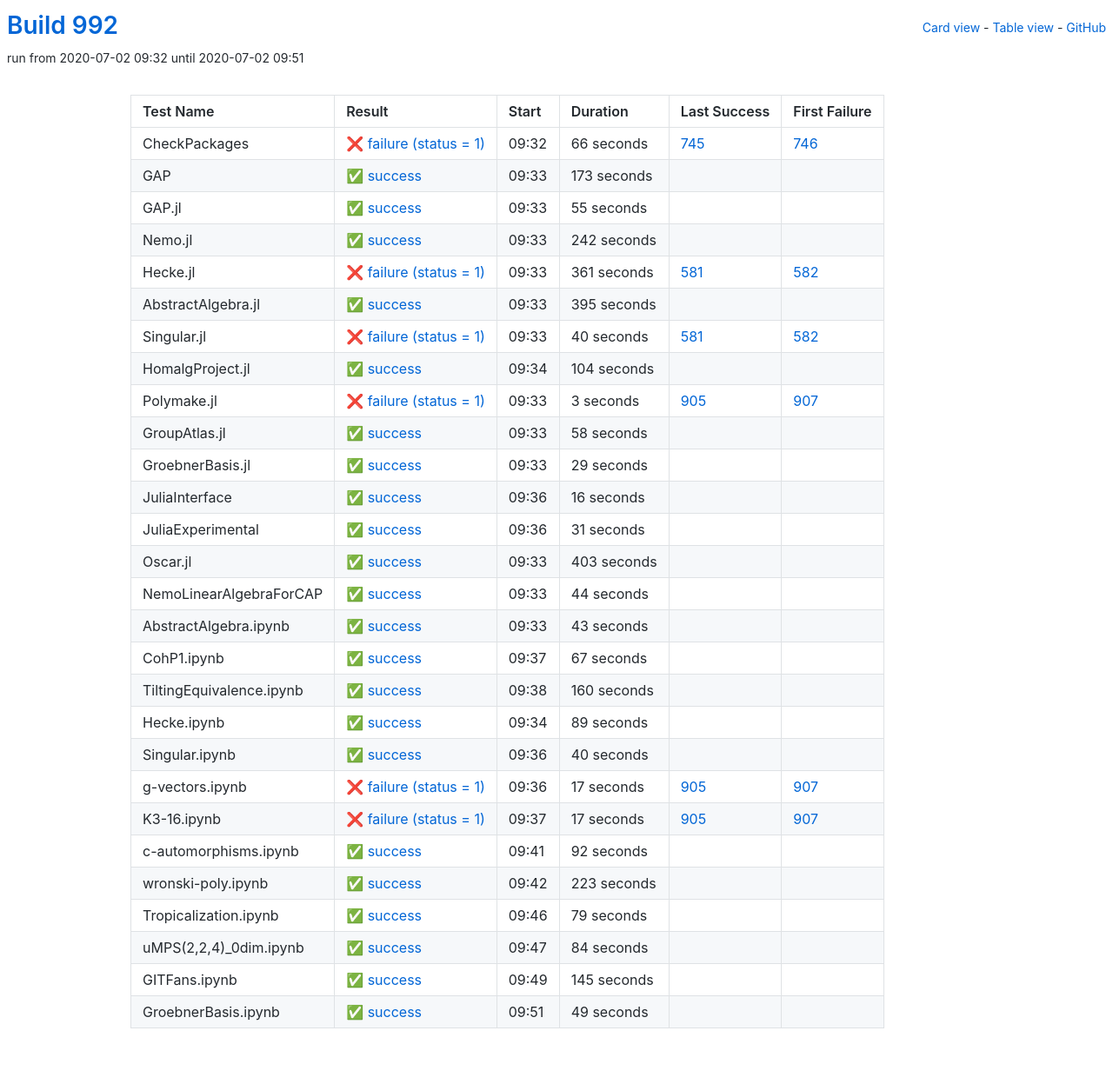
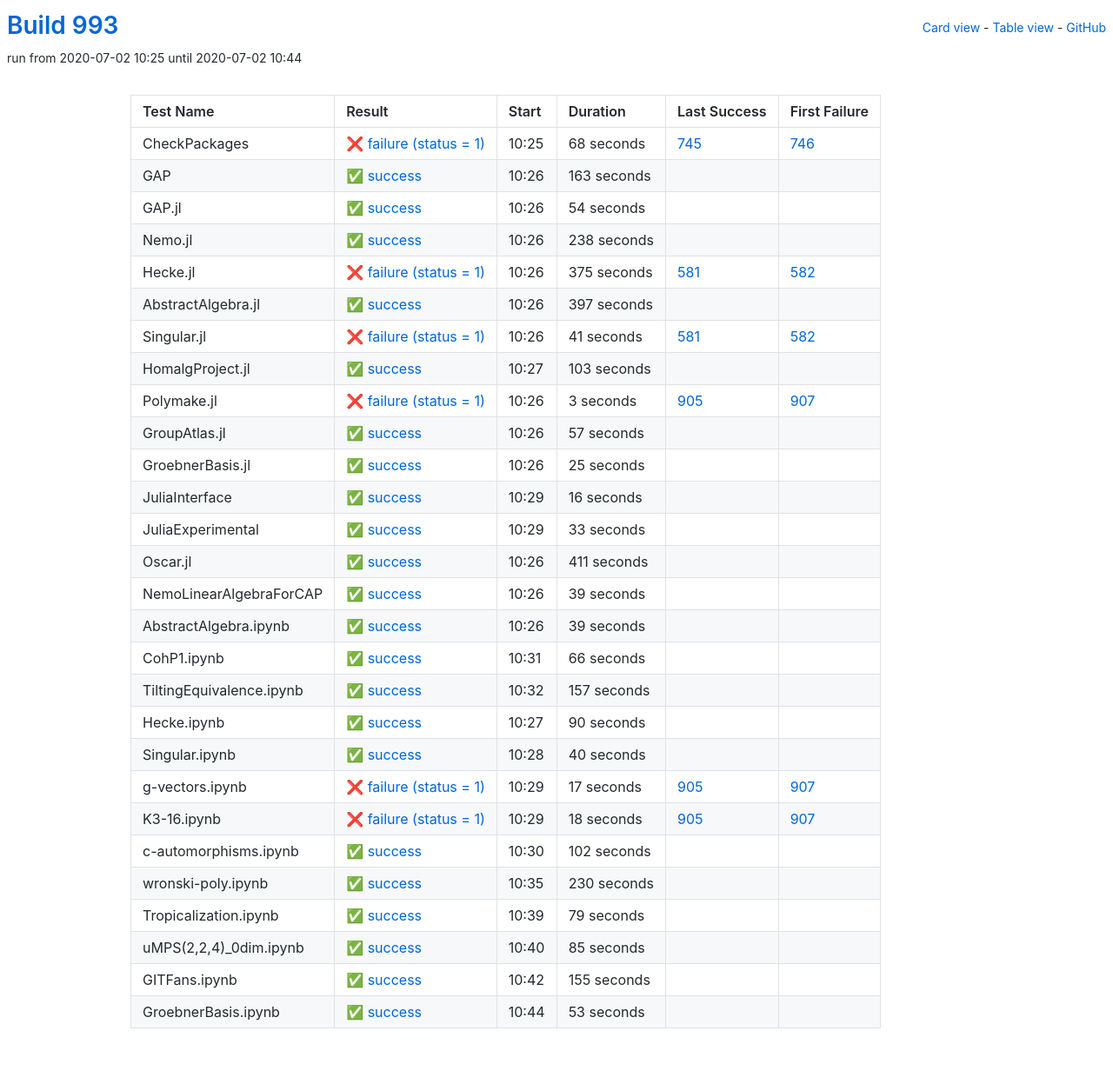
Before and after one commit to oscar-system/oscar-ci-status-1.4, a Jekyll site: the page built from table.html, in a window 1280 px wide. Shown: the whole page at 87% size. Built offline with Jekyll 4.4.1, drawn with Linux system fonts in a browser that asks for light colours.

Commit message:
Build #993

```diff
--- a/_data/ci.yml
+++ b/_data/ci.yml
@@ -1,6 +1,6 @@
 ---
-build: 992
-build_url: https://oscarci.mathematik.uni-kl.de/job/oscar-julia-1.4/992/
+build: 993
+build_url: https://oscarci.mathematik.uni-kl.de/job/oscar-julia-1.4/993/
 job: oscar-julia-1.4
 organization: oscar-system
 repo: oscar-ci-status-1.4
@@ -8,104 +8,104 @@ repourl: https://github.com/oscar-system/oscar-ci-status-1.4
 tests:
 - name: CheckPackages
   id: checkpackages
-  log: https://oscarci.mathematik.uni-kl.de/job/oscar-julia-1.4/992/artifact/logs/build-992/CheckPackages.log
-  start: 2020-07-02 09:32
+  log: https://oscarci.mathematik.uni-kl.de/job/oscar-julia-1.4/993/artifact/logs/build-993/CheckPackages.log
+  start: 2020-07-02 10:25
   success: false
   exitcode: 1
   status: failure
-  duration: 66
+  duration: 68
   last_success: 745
   last_success_url: https://oscarci.mathematik.uni-kl.de/job/oscar-julia-1.4/745/
   first_failure: 746
   first_failure_url: https://oscarci.mathematik.uni-kl.de/job/oscar-julia-1.4/746/
 - name: GAP
   id: gap
-  log: https://oscarci.mathematik.uni-kl.de/job/oscar-julia-1.4/992/artifact/logs/build-992/GAP.log
-  start: 2020-07-02 09:33
+  log: https://oscarci.mathematik.uni-kl.de/job/oscar-julia-1.4/993/artifact/logs/build-993/GAP.log
+  start: 2020-07-02 10:26
   success: true
   exitcode: 0
   status: success
-  duration: 173
+  duration: 163
   last_success: false
   last_success_url:
   first_failure: false
   first_failure_url:
 - name: GAP.jl
   id: gap-jl
-  log: https://oscarci.mathematik.uni-kl.de/job/oscar-julia-1.4/992/artifact/logs/build-992/GAP.jl.log
-  start: 2020-07-02 09:33
+  log: https://oscarci.mathematik.uni-kl.de/job/oscar-julia-1.4/993/artifact/logs/build-993/GAP.jl.log
+  start: 2020-07-02 10:26
   success: true
   exitcode: 0
   status: success
-  duration: 55
+  duration: 54
   last_success: false
   last_success_url:
   first_failure: false
   first_failure_url:
 - name: Nemo.jl
   id: nemo-jl
-  log: https://oscarci.mathematik.uni-kl.de/job/oscar-julia-1.4/992/artifact/logs/build-992/Nemo.jl.log
-  start: 2020-07-02 09:33
+  log: https://oscarci.mathematik.uni-kl.de/job/oscar-julia-1.4/993/artifact/logs/build-993/Nemo.jl.log
+  start: 2020-07-02 10:26
   success: true
   exitcode: 0
   status: success
-  duration: 242
+  duration: 238
   last_success: false
   last_success_url:
   first_failure: false
   first_failure_url:
 - name: Hecke.jl
   id: hecke-jl
-  log: https://oscarci.mathematik.uni-kl.de/job/oscar-julia-1.4/992/artifact/logs/build-992/Hecke.jl.log
-  start: 2020-07-02 09:33
+  log: https://oscarci.mathematik.uni-kl.de/job/oscar-julia-1.4/993/artifact/logs/build-993/Hecke.jl.log
+  start: 2020-07-02 10:26
   success: false
   exitcode: 1
   status: failure
-  duration: 361
+  duration: 375
   last_success: 581
   last_success_url: https://oscarci.mathematik.uni-kl.de/job/oscar-julia-1.4/581/
   first_failure: 582
   first_failure_url: https://oscarci.mathematik.uni-kl.de/job/oscar-julia-1.4/582/
 - name: AbstractAlgebra.jl
   id: abstractalgebra-jl
-  log: https://oscarci.mathematik.uni-kl.de/job/oscar-julia-1.4/992/artifact/logs/build-992/AbstractAlgebra.jl.log
-  start: 2020-07-02 09:33
+  log: https://oscarci.mathematik.uni-kl.de/job/oscar-julia-1.4/993/artifact/logs/build-993/AbstractAlgebra.jl.log
+  start: 2020-07-02 10:26
   success: true
   exitcode: 0
   status: success
-  duration: 395
+  duration: 397
   last_success: false
   last_success_url:
   first_failure: false
   first_failure_url:
 - name: Singular.jl
   id: singular-jl
-  log: https://oscarci.mathematik.uni-kl.de/job/oscar-julia-1.4/992/artifact/logs/build-992/Singular.jl.log
-  start: 2020-07-02 09:33
+  log: https://oscarci.mathematik.uni-kl.de/job/oscar-julia-1.4/993/artifact/logs/build-993/Singular.jl.log
+  start: 2020-07-02 10:26
   success: false
   exitcode: 1
   status: failure
-  duration: 40
+  duration: 41
   last_success: 581
   last_success_url: https://oscarci.mathematik.uni-kl.de/job/oscar-julia-1.4/581/
   first_failure: 582
   first_failure_url: https://oscarci.mathematik.uni-kl.de/job/oscar-julia-1.4/582/
 - name: HomalgProject.jl
   id: homalgproject-jl
-  log: https://oscarci.mathematik.uni-kl.de/job/oscar-julia-1.4/992/artifact/logs/build-992/HomalgProject.jl.log
-  start: 2020-07-02 09:34
+  log: https://oscarci.mathematik.uni-kl.de/job/oscar-julia-1.4/993/artifact/logs/build-993/HomalgProject.jl.log
+  start: 2020-07-02 10:27
   success: true
   exitcode: 0
   status: success
-  duration: 104
+  duration: 103
   last_success: false
   last_success_url:
   first_failure: false
   first_failure_url:
 - name: Polymake.jl
   id: polymake-jl
-  log: https://oscarci.mathematik.uni-kl.de/job/oscar-julia-1.4/992/artifact/logs/build-992/Polymake.jl.log
-  start: 2020-07-02 09:33
+  log: https://oscarci.mathematik.uni-kl.de/job/oscar-julia-1.4/993/artifact/logs/build-993/Polymake.jl.log
+  start: 2020-07-02 10:26
   success: false
   exitcode: 1
   status: failure
@@ -116,32 +116,32 @@ tests:
   first_failure_url: https://oscarci.mathematik.uni-kl.de/job/oscar-julia-1.4/907/
 - name: GroupAtlas.jl
   id: groupatlas-jl
-  log: https://oscarci.mathematik.uni-kl.de/job/oscar-julia-1.4/992/artifact/logs/build-992/GroupAtlas.jl.log
-  start: 2020-07-02 09:33
+  log: https://oscarci.mathematik.uni-kl.de/job/oscar-julia-1.4/993/artifact/logs/build-993/GroupAtlas.jl.log
+  start: 2020-07-02 10:26
   success: true
   exitcode: 0
   status: success
-  duration: 58
+  duration: 57
   last_success: false
   last_success_url:
   first_failure: false
   first_failure_url:
 - name: GroebnerBasis.jl
   id: groebnerbasis-jl
-  log: https://oscarci.mathematik.uni-kl.de/job/oscar-julia-1.4/992/artifact/logs/build-992/GroebnerBasis.jl.log
-  start: 2020-07-02 09:33
+  log: https://oscarci.mathematik.uni-kl.de/job/oscar-julia-1.4/993/artifact/logs/build-993/GroebnerBasis.jl.log
+  start: 2020-07-02 10:26
   success: true
   exitcode: 0
   status: success
-  duration: 29
+  duration: 25
   last_success: false
   last_success_url:
   first_failure: false
   first_failure_url:
 - name: JuliaInterface
   id: juliainterface
-  log: https://oscarci.mathematik.uni-kl.de/job/oscar-julia-1.4/992/artifact/logs/build-992/JuliaInterface.log
-  start: 2020-07-02 09:36
+  log: https://oscarci.mathematik.uni-kl.de/job/oscar-julia-1.4/993/artifact/logs/build-993/JuliaInterface.log
+  start: 2020-07-02 10:29
   success: true
   exitcode: 0
   status: success
@@ -152,92 +152,92 @@ tests:
   first_failure_url:
 - name: JuliaExperimental
   id: juliaexperimental
-  log: https://oscarci.mathematik.uni-kl.de/job/oscar-julia-1.4/992/artifact/logs/build-992/JuliaExperimental.log
-  start: 2020-07-02 09:36
+  log: https://oscarci.mathematik.uni-kl.de/job/oscar-julia-1.4/993/artifact/logs/build-993/JuliaExperimental.log
+  start: 2020-07-02 10:29
   success: true
   exitcode: 0
   status: success
-  duration: 31
+  duration: 33
   last_success: false
   last_success_url:
   first_failure: false
   first_failure_url:
 - name: Oscar.jl
   id: oscar-jl
-  log: https://oscarci.mathematik.uni-kl.de/job/oscar-julia-1.4/992/artifact/logs/build-992/Oscar.jl.log
-  start: 2020-07-02 09:33
+  log: https://oscarci.mathematik.uni-kl.de/job/oscar-julia-1.4/993/artifact/logs/build-993/Oscar.jl.log
+  start: 2020-07-02 10:26
   success: true
   exitcode: 0
   status: success
-  duration: 403
+  duration: 411
   last_success: false
   last_success_url:
   first_failure: false
   first_failure_url:
 - name: NemoLinearAlgebraForCAP
   id: nemolinearalgebraforcap
-  log: https://oscarci.mathematik.uni-kl.de/job/oscar-julia-1.4/992/artifact/logs/build-992/NemoLinearAlgebraForCAP.log
-  start: 2020-07-02 09:33
+  log: https://oscarci.mathematik.uni-kl.de/job/oscar-julia-1.4/993/artifact/logs/build-993/NemoLinearAlgebraForCAP.log
+  start: 2020-07-02 10:26
   success: true
   exitcode: 0
   status: success
-  duration: 44
+  duration: 39
   last_success: false
   last_success_url:
   first_failure: false
   first_failure_url:
 - name: AbstractAlgebra.ipynb
   id: abstractalgebra-ipynb
-  log: https://oscarci.mathematik.uni-kl.de/job/oscar-julia-1.4/992/artifact/logs/build-992/AbstractAlgebra.ipynb.log
-  start: 2020-07-02 09:33
+  log: https://oscarci.mathematik.uni-kl.de/job/oscar-julia-1.4/993/artifact/logs/build-993/AbstractAlgebra.ipynb.log
+  start: 2020-07-02 10:26
   success: true
   exitcode: 0
   status: success
-  duration: 43
+  duration: 39
   last_success: false
   last_success_url:
   first_failure: false
   first_failure_url:
 - name: CohP1.ipynb
   id: cohp1-ipynb
-  log: https://oscarci.mathematik.uni-kl.de/job/oscar-julia-1.4/992/artifact/logs/build-992/CohP1.ipynb.log
-  start: 2020-07-02 09:37
+  log: https://oscarci.mathematik.uni-kl.de/job/oscar-julia-1.4/993/artifact/logs/build-993/CohP1.ipynb.log
+  start: 2020-07-02 10:31
   success: true
   exitcode: 0
   status: success
-  duration: 67
+  duration: 66
   last_success: false
   last_success_url:
   first_failure: false
   first_failure_url:
 - name: TiltingEquivalence.ipynb
   id: tiltingequivalence-ipynb
-  log: https://oscarci.mathematik.uni-kl.de/job/oscar-julia-1.4/992/artifact/logs/build-992/TiltingEquivalence.ipynb.log
-  start: 2020-07-02 09:38
+  log: https://oscarci.mathematik.uni-kl.de/job/oscar-julia-1.4/993/artifact/logs/build-993/TiltingEquivalence.ipynb.log
+  start: 2020-07-02 10:32
   success: true
   exitcode: 0
   status: success
-  duration: 160
+  duration: 157
   last_success: false
   last_success_url:
   first_failure: false
   first_failure_url:
 - name: Hecke.ipynb
   id: hecke-ipynb
-  log: https://oscarci.mathematik.uni-kl.de/job/oscar-julia-1.4/992/artifact/logs/build-992/Hecke.ipynb.log
-  start: 2020-07-02 09:34
+  log: https://oscarci.mathematik.uni-kl.de/job/oscar-julia-1.4/993/artifact/logs/build-993/Hecke.ipynb.log
+  start: 2020-07-02 10:27
   success: true
   exitcode: 0
   status: success
-  duration: 89
+  duration: 90
   last_success: false
   last_success_url:
   first_failure: false
   first_failure_url:
 - name: Singular.ipynb
   id: singular-ipynb
-  log: https://oscarci.mathematik.uni-kl.de/job/oscar-julia-1.4/992/artifact/logs/build-992/Singular.ipynb.log
-  start: 2020-07-02 09:36
+  log: https://oscarci.mathematik.uni-kl.de/job/oscar-julia-1.4/993/artifact/logs/build-993/Singular.ipynb.log
+  start: 2020-07-02 10:28
   success: true
   exitcode: 0
   status: success
@@ -248,8 +248,8 @@ tests:
   first_failure_url:
 - name: g-vectors.ipynb
   id: g-vectors-ipynb
-  log: https://oscarci.mathematik.uni-kl.de/job/oscar-julia-1.4/992/artifact/logs/build-992/g-vectors.ipynb.log
-  start: 2020-07-02 09:36
+  log: https://oscarci.mathematik.uni-kl.de/job/oscar-julia-1.4/993/artifact/logs/build-993/g-vectors.ipynb.log
+  start: 2020-07-02 10:29
   success: false
   exitcode: 1
   status: failure
@@ -260,44 +260,44 @@ tests:
   first_failure_url: https://oscarci.mathematik.uni-kl.de/job/oscar-julia-1.4/907/
 - name: K3-16.ipynb
   id: k3-16-ipynb
-  log: https://oscarci.mathematik.uni-kl.de/job/oscar-julia-1.4/992/artifact/logs/build-992/K3-16.ipynb.log
-  start: 2020-07-02 09:37
+  log: https://oscarci.mathematik.uni-kl.de/job/oscar-julia-1.4/993/artifact/logs/build-993/K3-16.ipynb.log
+  start: 2020-07-02 10:29
   success: false
   exitcode: 1
   status: failure
-  duration: 17
+  duration: 18
   last_success: 905
   last_success_url: https://oscarci.mathematik.uni-kl.de/job/oscar-julia-1.4/905/
   first_failure: 907
   first_failure_url: https://oscarci.mathematik.uni-kl.de/job/oscar-julia-1.4/907/
 - name: c-automorphisms.ipynb
   id: c-automorphisms-ipynb
-  log: https://oscarci.mathematik.uni-kl.de/job/oscar-julia-1.4/992/artifact/logs/build-992/c-automorphisms.ipynb.log
-  start: 2020-07-02 09:41
+  log: https://oscarci.mathematik.uni-kl.de/job/oscar-julia-1.4/993/artifact/logs/build-993/c-automorphisms.ipynb.log
+  start: 2020-07-02 10:30
   success: true
   exitcode: 0
   status: success
-  duration: 92
+  duration: 102
   last_success: false
   last_success_url:
   first_failure: false
   first_failure_url:
 - name: wronski-poly.ipynb
   id: wronski-poly-ipynb
-  log: https://oscarci.mathematik.uni-kl.de/job/oscar-julia-1.4/992/artifact/logs/build-992/wronski-poly.ipynb.log
-  start: 2020-07-02 09:42
+  log: https://oscarci.mathematik.uni-kl.de/job/oscar-julia-1.4/993/artifact/logs/build-993/wronski-poly.ipynb.log
+  start: 2020-07-02 10:35
   success: true
   exitcode: 0
   status: success
-  duration: 223
+  duration: 230
   last_success: false
   last_success_url:
   first_failure: false
   first_failure_url:
 - name: Tropicalization.ipynb
   id: tropicalization-ipynb
-  log: https://oscarci.mathematik.uni-kl.de/job/oscar-julia-1.4/992/artifact/logs/build-992/Tropicalization.ipynb.log
-  start: 2020-07-02 09:46
+  log: https://oscarci.mathematik.uni-kl.de/job/oscar-julia-1.4/993/artifact/logs/build-993/Tropicalization.ipynb.log
+  start: 2020-07-02 10:39
   success: true
   exitcode: 0
   status: success
@@ -308,36 +308,36 @@ tests:
   first_failure_url:
 - name: uMPS(2,2,4)_0dim.ipynb
   id: umps-2-2-4-0dim-ipynb
-  log: https://oscarci.mathematik.uni-kl.de/job/oscar-julia-1.4/992/artifact/logs/build-992/uMPS-2-2-4-_0dim.ipynb.log
-  start: 2020-07-02 09:47
+  log: https://oscarci.mathematik.uni-kl.de/job/oscar-julia-1.4/993/artifact/logs/build-993/uMPS-2-2-4-_0dim.ipynb.log
+  start: 2020-07-02 10:40
   success: true
   exitcode: 0
   status: success
-  duration: 84
+  duration: 85
   last_success: false
   last_success_url:
   first_failure: false
   first_failure_url:
 - name: GITFans.ipynb
   id: gitfans-ipynb
-  log: https://oscarci.mathematik.uni-kl.de/job/oscar-julia-1.4/992/artifact/logs/build-992/GITFans.ipynb.log
-  start: 2020-07-02 09:49
+  log: https://oscarci.mathematik.uni-kl.de/job/oscar-julia-1.4/993/artifact/logs/build-993/GITFans.ipynb.log
+  start: 2020-07-02 10:42
   success: true
   exitcode: 0
   status: success
-  duration: 145
+  duration: 155
   last_success: false
   last_success_url:
   first_failure: false
   first_failure_url:
 - name: GroebnerBasis.ipynb
   id: groebnerbasis-ipynb
-  log: https://oscarci.mathematik.uni-kl.de/job/oscar-julia-1.4/992/artifact/logs/build-992/GroebnerBasis.ipynb.log
-  start: 2020-07-02 09:51
+  log: https://oscarci.mathematik.uni-kl.de/job/oscar-julia-1.4/993/artifact/logs/build-993/GroebnerBasis.ipynb.log
+  start: 2020-07-02 10:44
   success: true
   exitcode: 0
   status: success
-  duration: 49
+  duration: 53
   last_success: false
   last_success_url:
   first_failure: false
```
Also changed, not shown: README.md.
